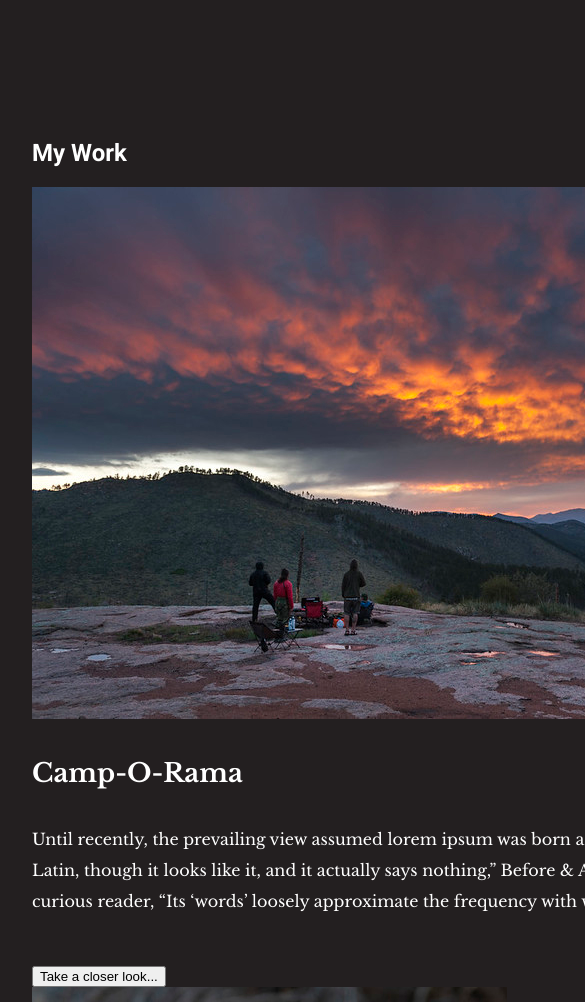
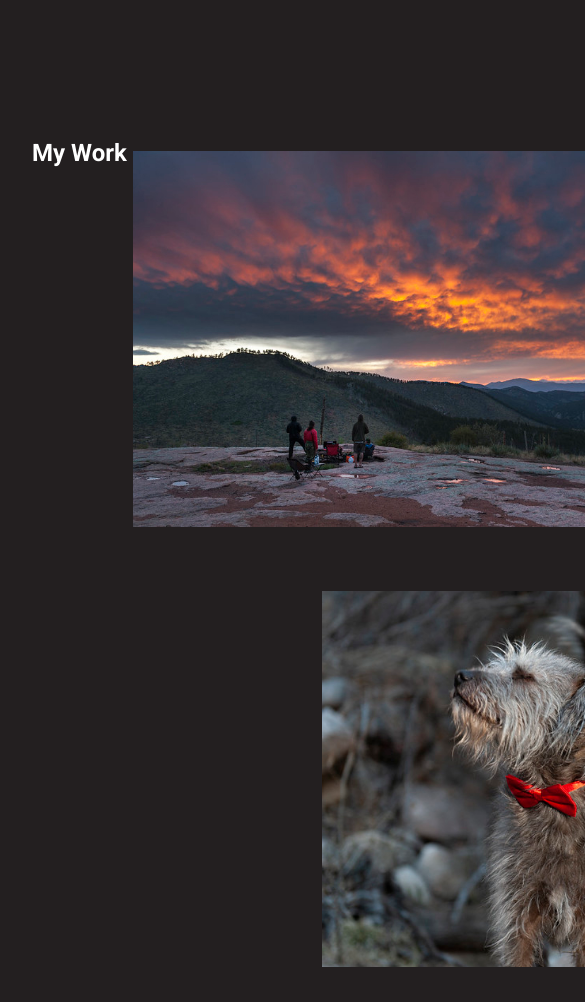
Before and after one commit to kameraface/UXportfolio_hw18, a plain HTML site: page index.html in a window 390 px wide. Shown: the part 1985-2987 px from the top of the page, 585 px wide, since content can reach past the window. Drawn offline with nearby package versions, Linux system fonts and the light colour scheme.

Commit message:
closer to flex

```diff
--- a/css/style.css
+++ b/css/style.css
@@ -154,6 +154,17 @@ p {
 }
 .workGrid {
   display: grid;
+  grid-template-columns: 50%;
+  grid-template-rows: auto;
+  grid-template-areas:
+    'item1 item2'
+    'item3 item4';
+}
+.workGrid img {
+  height: 376px;
+  display: inline-block;
+  float: right;
+  padding: 32px;
 }
 .myWork h4 {
   font-family: 'Libre Baskerville', serif;
@@ -264,11 +275,15 @@ p {
 
 /* Media Query */
 @media only screen and (max-width: 600px){
-  .item {
+  .myWork {
     display: grid;
     flex-direction: column;
-    grid-template-areas: 'camp monster monster';
-    grid-template-rows: 25% 25% 25%;
-    grid-template-columns: ;
+    grid-template-areas:
+     'item 1'
+     'item 2'
+     'item 3'
+     'item 4';
+    grid-template-rows: auto;
+    grid-template-columns: 100%;
   }
 }
--- a/index.html
+++ b/index.html
@@ -51,18 +51,18 @@
   <section class="myWork">
     <h1>My Work</h1>
     <div class="workGrid">
-        <div >
+        <div class="item1">
           <img src="images/campslab.jpg">
         </div>
-        <div>
+        <div class="item2">
           <h4>Camp-O-Rama</h4>
           <p>Until recently, the prevailing view assumed lorem ipsum was born as a nonsense text. “It's not Latin, though it looks like it, and it actually says nothing,” Before & After magazine answered a curious reader, “Its ‘words’ loosely approximate the frequency with which letters occur in</p>
           <button>Take a closer look...</button>
         </div>
-        <div>
+        <div class="item3">
           <img src="images/empathydog.jpg">
         </div>
-        <div>
+        <div class="item2">
           <h4>Monster Mash</h4>
           <p>Until recently, the prevailing view assumed lorem ipsum was born as a nonsense text. “It's not Latin, though it looks like it, and it actually says nothing,” Before & After magazine answered a curious reader, “Its ‘words’ loosely approximate the frequency with which letters occur in</p>
           <button>
```
